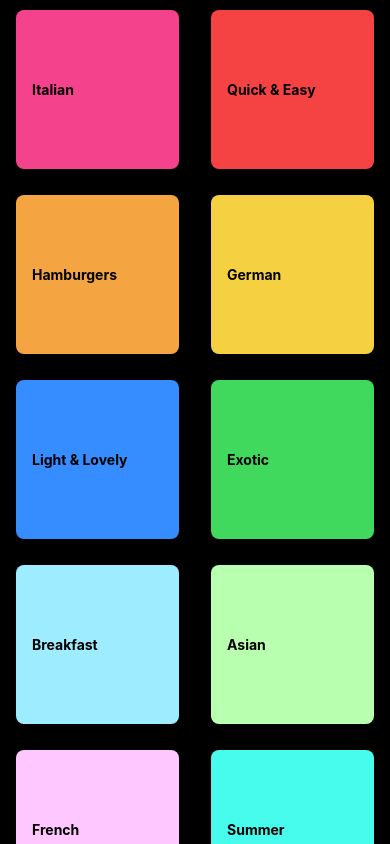
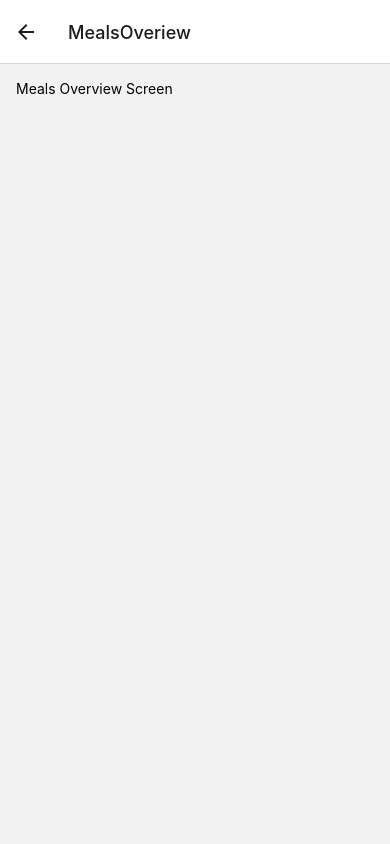
Before and after one commit to ShehbazWaasi-TM/Food-App, a React Native app: screen /MealsOveriew in a window 390 px wide. Built offline with nearby package versions, Linux system fonts and the light colour scheme.

Commit message:
implementing navigation

```diff
--- a/App.js
+++ b/App.js
@@ -1,9 +1,21 @@
 import { StatusBar } from 'expo-status-bar';
 import { StyleSheet, Text, View, SafeAreaView } from 'react-native';
 import CategoriesScreen from './screens/CategoriesScreen';
+import { NavigationContainer } from '@react-navigation/native';
+import { createNativeStackNavigator } from '@react-navigation/native-stack';
+import MealsOverviewScreens from './screens/MealsOverviewScreens';
 
+const Stack = createNativeStackNavigator();
 export default function App() {
   return (
-       <CategoriesScreen/>
+       <>
+       <StatusBar style="dark" />
+       <NavigationContainer>
+           <Stack.Navigator>
+               <Stack.Screen name="MealsCategories" component={CategoriesScreen}/>
+               <Stack.Screen name="MealsOveriew" component={MealsOverviewScreens}/>
+           </Stack.Navigator>
+       </NavigationContainer>
+       </>
   );
 }
--- a/component/CategoryGridTile.js
+++ b/component/CategoryGridTile.js
@@ -1,10 +1,12 @@
 import { View, Text, Pressable, StyleSheet } from 'react-native'
 import React from 'react'
 
-export default function CategoryGridTile({title, color}) {
+
+
+export default function CategoryGridTile({title, color, onPress}) {
   return (
     <View style={[styles.GridItem, {backgroundColor : color}]} >
-        <Pressable android_ripple={{color:"#ccc"}} style={styles.button}>
+        <Pressable android_ripple={{color:"#ccc"}} style={styles.button} onPress={onPress}>
             <View style={styles.InnerContainer}>
                <Text style={{fontWeight:"bold", fontSize:14}} >{title}</Text>
             </View>
@@ -25,6 +27,7 @@ const styles = StyleSheet.create({
         shadowOpacity : 0.85,
         shadowOffset : {height : 2, width:0},
         shadowRadius : 8,
+        overflow : "hidden"
     },
     button : {
         flex : 1
--- a/screens/CategoriesScreen.js
+++ b/screens/CategoriesScreen.js
@@ -3,12 +3,20 @@ import React from 'react'
 import { CATEGORIES } from '../data/dummydata'
 import CategoryGridTile from '../component/CategoryGridTile';
 
-const renderCategoryItem = (itemData) => {
-    return <CategoryGridTile title={itemData.item.title} color={itemData.item.color} /> ;
-}
 
-const CategoriesScreen = () => {
-  return (<View style={styles.container}><FlatList  data={CATEGORIES} keyExtractor={(item)=> item.id} renderItem={renderCategoryItem} numColumns={2} /></View>
+const CategoriesScreen = ({navigation}) => {
+
+  const renderCategoryItem = (itemData) => {
+    const PressHandler = () => {
+       navigation.navigate("MealsOveriew")
+    }
+      return <CategoryGridTile title={itemData.item.title} color={itemData.item.color} onPress={PressHandler} /> ;
+  }
+
+  return (<View style={styles.container}>
+    <FlatList  data={CATEGORIES} keyExtractor={(item)=> item.id} renderItem={renderCategoryItem}
+         numColumns={2} />
+    </View>
 
   )
 }
--- /dev/null
+++ b/screens/MealsOverviewScreens.js
@@ -0,0 +1,20 @@
+import React from 'react'
+import { MEALS } from '../data/dummydata'
+import { View, Text, StyleSheet } from 'react-native'
+
+const MealsOverviewScreens = () => {
+  return (
+    <View style= {styles.container} >
+        <Text>Meals Overview Screen</Text>
+    </View>
+  )
+}
+
+export default MealsOverviewScreens;
+
+const styles = StyleSheet.create({
+    container : {
+        flex :1,
+        padding :16
+    }
+})
```
Also changed, not shown: package.json (+11 -7 lines), 2 other files (tests, documents, lock files or other folders).
